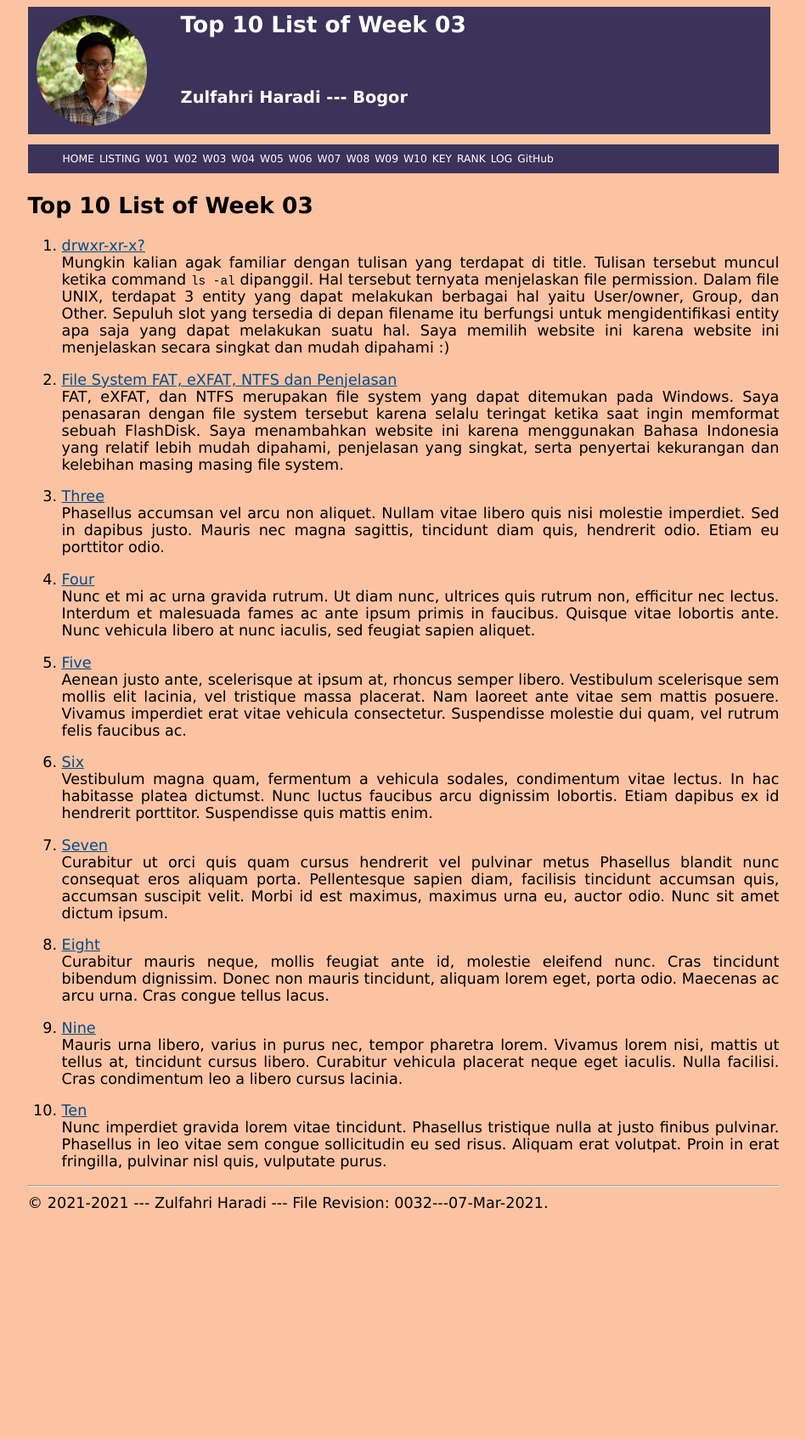
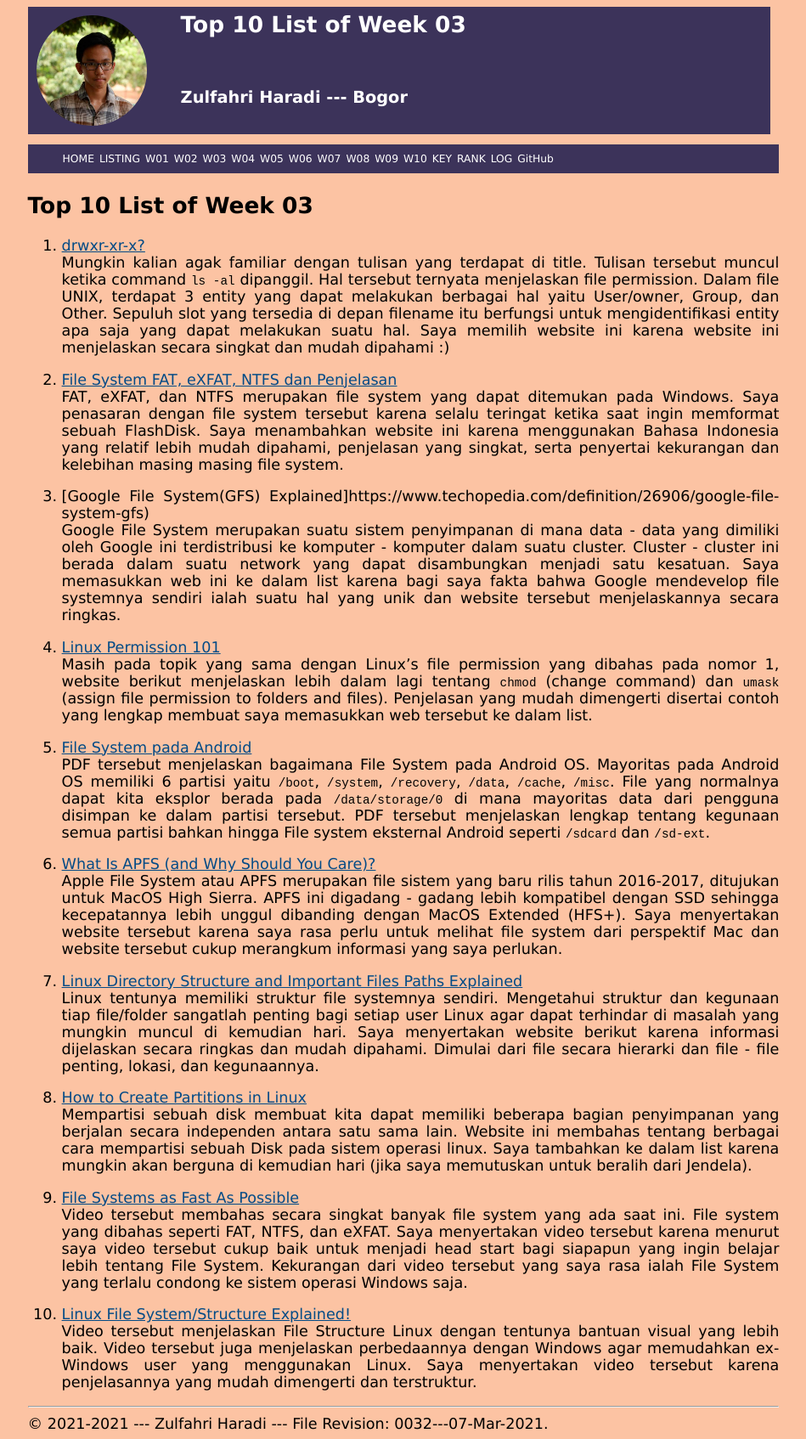
Before and after one commit to haradijul/os211, a Jekyll site: the page built from w03.md, in a window 1280 px wide. Shown: the whole page at 85% size, without its empty margins (165-1114 px from the left). Built offline with Jekyll 4.4.1, drawn with Linux system fonts in a browser that asks for light colours; our own code applies the rules of GitHub Pages for plain Markdown files; before the commit the page ends 1434 px from its top, so only the background shows below that.

Commit message:
os211 haradijul

````diff
--- a/TXT/myrank.txt
+++ b/TXT/myrank.txt
@@ -2,3 +2,8 @@
 ZCZC W01 hockyy
 ZCZC W01 HardJoe
 ZCZC W01 IanAndersenNg
+ZCZC W02 irfancen
+ZCZC W02 HardJoe
+ZCZC W02 hockyy
+ZCZC W02 ikhsanpambayun
+ZCZC W02 IlmaMannix
--- a/w03.md
+++ b/w03.md
@@ -11,58 +11,26 @@ Mungkin kalian agak familiar dengan tulisan yang terdapat di title. Tulisan ters
 2. [File System FAT, eXFAT, NTFS dan Penjelasan](https://www.agoaga.com/file-system-fat-exfat-ntfs-dan-penjelasan/)<br>
 FAT, eXFAT, dan NTFS merupakan file system yang dapat ditemukan pada Windows. Saya penasaran dengan file system tersebut karena selalu teringat ketika saat ingin memformat sebuah FlashDisk. Saya menambahkan website ini karena menggunakan Bahasa Indonesia yang relatif lebih mudah dipahami, penjelasan yang singkat, serta penyertai kekurangan dan kelebihan masing masing file system.
 
-3. [Three](https://en.wikipedia.org/wiki/3)<br>
-Phasellus accumsan vel arcu non aliquet.
-Nullam vitae libero quis nisi molestie imperdiet.
-Sed in dapibus justo.
-Mauris nec magna sagittis, tincidunt diam quis, hendrerit odio.
-Etiam eu porttitor odio.
+3. [Google File System(GFS) Explained]https://www.techopedia.com/definition/26906/google-file-system-gfs)<br>
+Google File System merupakan suatu sistem penyimpanan di mana data - data yang dimiliki oleh Google ini terdistribusi ke komputer - komputer dalam suatu cluster. Cluster - cluster ini berada dalam suatu network yang dapat disambungkan menjadi satu kesatuan. Saya memasukkan web ini ke dalam list karena bagi saya fakta bahwa Google mendevelop file systemnya sendiri ialah suatu hal yang unik dan website tersebut menjelaskannya secara ringkas.
 
-4. [Four](https://en.wikipedia.org/wiki/4)<br>
-Nunc et mi ac urna gravida rutrum.
-Ut diam nunc, ultrices quis rutrum non, efficitur nec lectus.
-Interdum et malesuada fames ac ante ipsum primis in faucibus.
-Quisque vitae lobortis ante.
-Nunc vehicula libero at nunc iaculis, sed feugiat sapien aliquet.
+4. [Linux Permission 101](https://opensource.com/article/19/8/linux-permissions-101)<br>
+Masih pada topik yang sama dengan Linux's file permission yang dibahas pada nomor 1, website berikut menjelaskan lebih dalam lagi tentang ```chmod``` (change command) dan ```umask``` (assign file permission to folders and files). Penjelasan yang mudah dimengerti disertai contoh yang lengkap membuat saya memasukkan web tersebut ke dalam list.
 
-5. [Five](https://en.wikipedia.org/wiki/5)<br>
-Aenean justo ante, scelerisque at ipsum at, rhoncus semper libero.
-Vestibulum scelerisque sem mollis elit lacinia, vel tristique massa placerat.
-Nam laoreet ante vitae sem mattis posuere.
-Vivamus imperdiet erat vitae vehicula consectetur.
-Suspendisse molestie dui quam, vel rutrum felis faucibus ac.
+5. [File System pada Android](http://www.uobabylon.edu.iq/eprints/publication_4_13681_1356.pdf)<br>
+PDF tersebut menjelaskan bagaimana File System pada Android OS. Mayoritas pada Android OS memiliki 6 partisi yaitu ```/boot```, ```/system```, ```/recovery```, ```/data```, ```/cache```, ```/misc```. File yang normalnya dapat kita eksplor berada pada ```/data/storage/0``` di mana mayoritas data dari pengguna disimpan ke dalam partisi tersebut. PDF tersebut menjelaskan lengkap tentang kegunaan semua partisi bahkan hingga File system eksternal Android seperti ```/sdcard``` dan ```/sd-ext```.
 
-6. [Six](https://en.wikipedia.org/wiki/6)<br>
-Vestibulum magna quam, fermentum a vehicula sodales, condimentum vitae lectus.
-In hac habitasse platea dictumst.
-Nunc luctus faucibus arcu dignissim lobortis.
-Etiam dapibus ex id hendrerit porttitor.
-Suspendisse quis mattis enim.
+6. [What Is APFS (and Why Should You Care)?](https://mac-fusion.com/what-is-apfs-and-why-should-you-care/)<br>
+Apple File System atau APFS merupakan file sistem yang baru rilis tahun 2016-2017, ditujukan untuk MacOS High Sierra. APFS ini digadang - gadang lebih kompatibel dengan SSD sehingga kecepatannya lebih unggul dibanding dengan MacOS Extended (HFS+). Saya menyertakan website tersebut karena saya rasa perlu untuk melihat file system dari perspektif Mac dan website tersebut cukup merangkum informasi yang saya perlukan.
 
-7. [Seven](https://en.wikipedia.org/wiki/7)<br>
-Curabitur ut orci quis quam cursus hendrerit vel pulvinar metus
-Phasellus blandit nunc consequat eros aliquam porta.
-Pellentesque sapien diam, facilisis tincidunt accumsan quis, accumsan suscipit velit.
-Morbi id est maximus, maximus urna eu, auctor odio.
-Nunc sit amet dictum ipsum.
+7. [Linux Directory Structure and Important Files Paths Explained](https://www.tecmint.com/linux-directory-structure-and-important-files-paths-explained/)<br>
+Linux tentunya memiliki struktur file systemnya sendiri. Mengetahui struktur dan kegunaan tiap file/folder sangatlah penting bagi setiap user Linux agar dapat terhindar di masalah yang mungkin muncul di kemudian hari. Saya menyertakan website berikut karena informasi dijelaskan secara ringkas dan mudah dipahami. Dimulai dari file secara hierarki dan file - file penting, lokasi, dan kegunaannya.
 
-8. [Eight](https://en.wikipedia.org/wiki/8)<br>
-Curabitur mauris neque, mollis feugiat ante id, molestie eleifend nunc.
-Cras tincidunt bibendum dignissim.
-Donec non mauris tincidunt, aliquam lorem eget, porta odio.
-Maecenas ac arcu urna.
-Cras congue tellus lacus.
+8. [How to Create Partitions in Linux](https://phoenixnap.com/kb/linux-create-partition)<br>
+Mempartisi sebuah disk membuat kita dapat memiliki beberapa bagian penyimpanan yang berjalan secara independen antara satu sama lain. Website ini membahas tentang berbagai cara mempartisi sebuah Disk pada sistem operasi linux. Saya tambahkan ke dalam list karena mungkin akan berguna di kemudian hari (jika saya memutuskan untuk beralih dari Jendela).
 
-9. [Nine](https://en.wikipedia.org/wiki/9)<br>
-Mauris urna libero, varius in purus nec, tempor pharetra lorem.
-Vivamus lorem nisi, mattis ut tellus at, tincidunt cursus libero.
-Curabitur vehicula placerat neque eget iaculis.
-Nulla facilisi.
-Cras condimentum leo a libero cursus lacinia.
+9. [File Systems as Fast As Possible](https://youtu.be/BV0-EPUYuQc)<br>
+Video tersebut membahas secara singkat banyak file system yang ada saat ini. File system yang dibahas seperti FAT, NTFS, dan eXFAT. Saya menyertakan video tersebut karena menurut saya video tersebut cukup baik untuk menjadi head start bagi siapapun yang ingin belajar lebih tentang File System. Kekurangan dari video tersebut yang saya rasa ialah File System yang terlalu condong ke sistem operasi Windows saja.
 
-10. [Ten](https://en.wikipedia.org/wiki/10)<br>
-Nunc imperdiet gravida lorem vitae tincidunt.
-Phasellus tristique nulla at justo finibus pulvinar.
-Phasellus in leo vitae sem congue sollicitudin eu sed risus.
-Aliquam erat volutpat.
-Proin in erat fringilla, pulvinar nisl quis, vulputate purus.
+10. [Linux File System/Structure Explained!](https://www.youtube.com/watch?v=HbgzrKJvDRw)<br>
+Video tersebut menjelaskan File Structure Linux dengan tentunya bantuan visual yang lebih baik. Video tersebut juga menjelaskan perbedaannya dengan Windows agar memudahkan ex-Windows user yang menggunakan Linux. Saya menyertakan video tersebut karena penjelasannya yang mudah dimengerti dan terstruktur.
````
Also changed, not shown: TXT/mylog.txt (+8 -2 lines), 3 other files.
